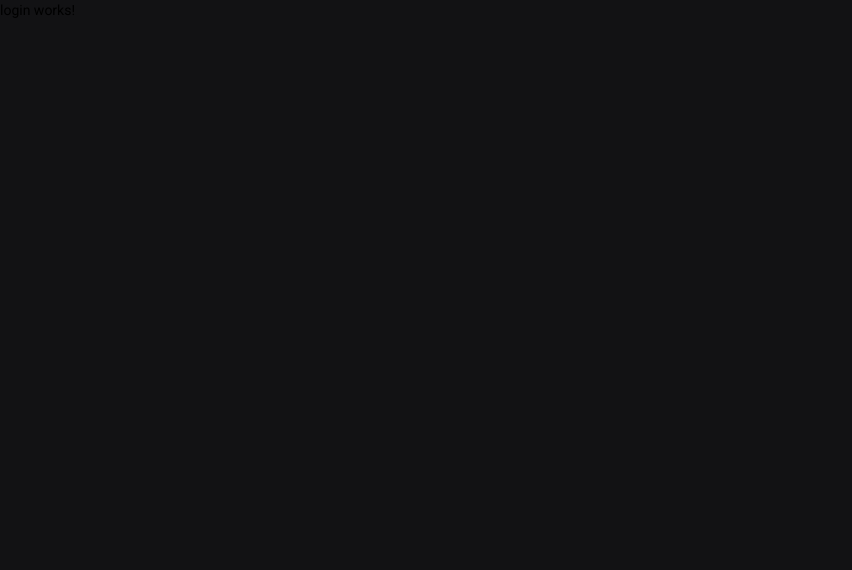
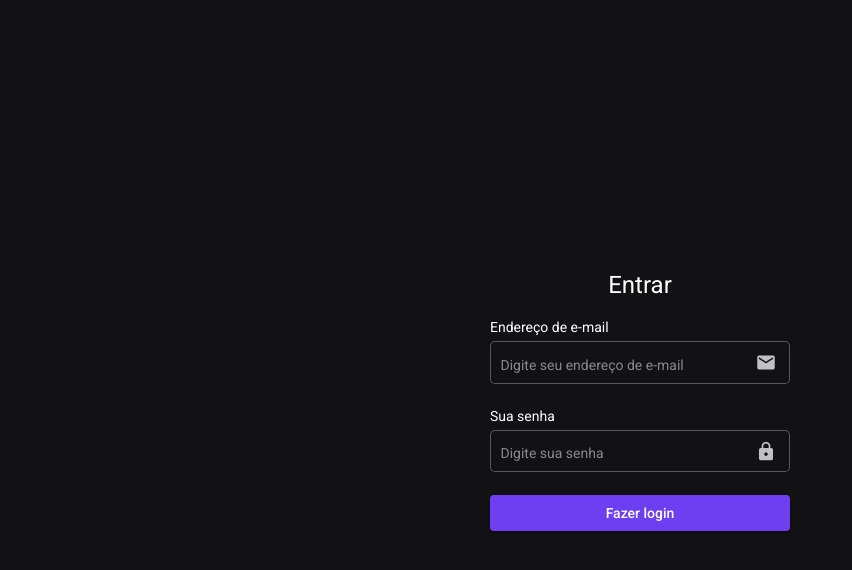
Before and after one commit to luanreimbeerg/login, an Angular app: page /signin in a window 1280 px wide. Shown: the top 570 px of the page, without its empty margins (0-852 px from the left). Built offline with nearby package versions, Linux system fonts and the light colour scheme.

Commit message:
feat(login): add html login

```diff
--- a/src/app/pages/login/login.component.html
+++ b/src/app/pages/login/login.component.html
@@ -1 +1,25 @@
-<p>login works!</p>
+<section class="login">
+  <h1 class="text-3xl font-bold text-white text-center">Entrar</h1>
+  <form>
+    <div class="form-field">
+      <mat-label class="text-white">Endereço de e-mail</mat-label>
+      <mat-form-field class="custom-form-field" appearance="outline">
+        <input
+          type="tel"
+          matInput
+          placeholder="Digite seu endereço de e-mail"
+        />
+        <mat-icon class="icon" matSuffix>mail</mat-icon>
+      </mat-form-field>
+    </div>
+    <div class="form-field">
+      <mat-label class="text-white">Sua senha</mat-label>
+      <mat-form-field class="custom-form-field" appearance="outline">
+        <input type="tel" matInput placeholder="Digite sua senha" />
+        <mat-icon class="icon" matSuffix>lock</mat-icon>
+      </mat-form-field>
+    </div>
+
+    <button mat-raised-button class="bg-purple w-full">Fazer login</button>
+  </form>
+</section>
--- a/src/app/pages/login/login.component.scss
+++ b/src/app/pages/login/login.component.scss
@@ -0,0 +1,20 @@
+.login {
+  display: flex;
+  flex-direction: column;
+  align-items: center;
+  justify-content: center;
+  height: 100vh;
+
+  .form-field {
+    display: flex;
+    flex-direction: column;
+
+    .mat-form-field {
+      min-width: 18.75rem;
+    }
+
+    .icon {
+      color: #c1c1c4;
+    }
+  }
+}
```
Also changed, not shown: src/app/pages/login/login.module.ts (+10 -7 lines).
